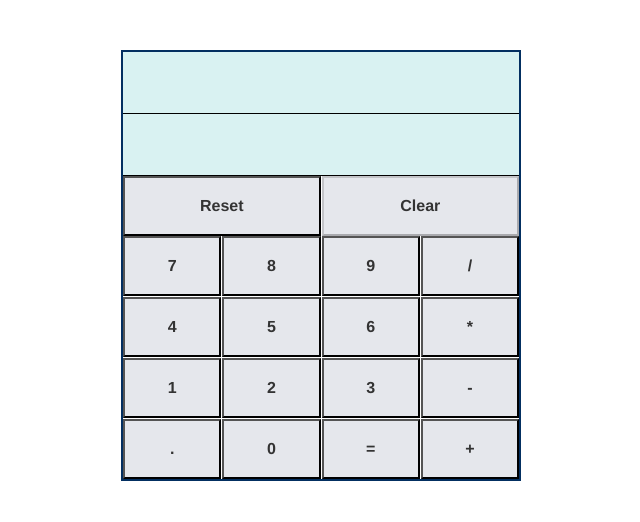
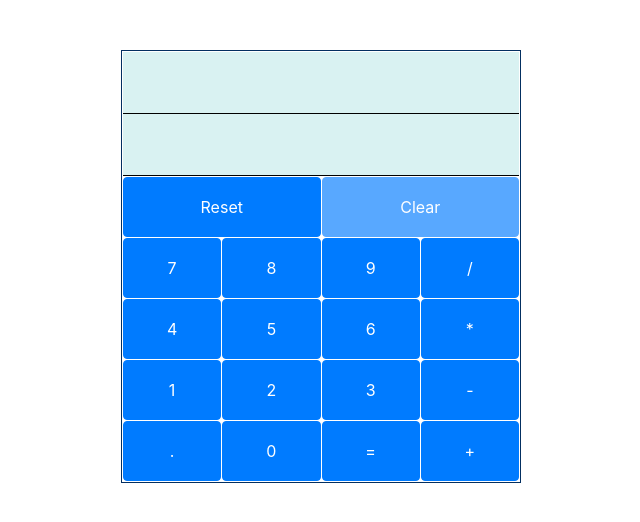
Before and after one commit to ShahabuddinAnsari/react-calculator, a React (Create React App) app: page / in a window 1280 px wide. Shown: the top 522 px of the page, without its empty margins (319-959 px from the left). Built offline with nearby package versions, Linux system fonts and the light colour scheme.

Commit message:
added bootstrap

```diff
--- a/public/index.html
+++ b/public/index.html
@@ -1,15 +1,33 @@
 <!DOCTYPE html>
 <html lang="en">
+
 <head>
-    <meta charset="utf-8" />
-    <meta name="viewport" content="width=device-width, initial-scale=1">
-    <link rel="stylesheet" href="https://maxcdn.bootstrapcdn.com/bootstrap/3.4.1/css/bootstrap.min.css">
-    <script src="https://ajax.googleapis.com/ajax/libs/jquery/3.4.1/jquery.min.js"></script>
-    <script src="https://maxcdn.bootstrapcdn.com/bootstrap/3.4.1/js/bootstrap.min.js"></script>
+  <!-- Required meta tags -->
+  <meta charset="utf-8">
+  <meta name="viewport" content="width=device-width, initial-scale=1, shrink-to-fit=no">
+
+  <!-- Bootstrap CSS -->
+  <link rel="stylesheet" href="https://stackpath.bootstrapcdn.com/bootstrap/4.4.1/css/bootstrap.min.css"
+    integrity="sha384-Vkoo8x4CGsO3+Hhxv8T/Q5PaXtkKtu6ug5TOeNV6gBiFeWPGFN9MuhOf23Q9Ifjh" crossorigin="anonymous">
+
   <title>Calculator</title>
 </head>
+
 <body>
   <noscript>You need to enable JavaScript to run this app.</noscript>
   <div id="root"></div>
+  <!-- Optional JavaScript -->
+  <!-- jQuery first, then Popper.js, then Bootstrap JS -->
+  <script src="https://code.jquery.com/jquery-3.4.1.slim.min.js"
+    integrity="sha384-J6qa4849blE2+poT4WnyKhv5vZF5SrPo0iEjwBvKU7imGFAV0wwj1yYfoRSJoZ+n"
+    crossorigin="anonymous"></script>
+  <script src="https://cdn.jsdelivr.net/npm/popper.js@1.16.0/dist/umd/popper.min.js"
+    integrity="sha384-Q6E9RHvbIyZFJoft+2mJbHaEWldlvI9IOYy5n3zV9zzTtmI3UksdQRVvoxMfooAo"
+    crossorigin="anonymous"></script>
+  <script src="https://stackpath.bootstrapcdn.com/bootstrap/4.4.1/js/bootstrap.min.js"
+    integrity="sha384-wfSDF2E50Y2D1uUdj0O3uMBJnjuUD4Ih7YwaYd1iqfktj0Uod8GCExl3Og8ifwB6"
+    crossorigin="anonymous"></script>
+
 </body>
+
 </html>
--- a/src/app.css
+++ b/src/app.css
@@ -6,7 +6,8 @@ html, body, #root {
 }
 
 .wrapper {
-    border: 2px solid rgb(3, 47, 97);
+    border: 1px solid rgb(3, 47, 97);
+    padding: 1px;
     max-width: 400px;
     min-width: 230px;
     margin: 50px auto;
@@ -36,6 +37,7 @@ html, body, #root {
     grid-template-columns: 1fr 1fr;
     grid-template-rows: 60px;
     column-gap: 1px;
+    padding: 1px 0;
 }
 
 .button {
--- a/src/component/Keypads.js
+++ b/src/component/Keypads.js
@@ -7,31 +7,28 @@ class Keypads extends Component {
         return (
             <div>
                 <div className="actions">
-                    <button className="button" onClick={this.props.reset}>Reset</button>
+                    <button className="btn btn-primary" onClick={this.props.reset}>Reset</button>
                     {/* <button className={"button " + disableBtn ? "disableBtn" : ""} disabled={disableBtn} onClick={this.props.clearInput}>Clear</button> */}
-                    <button className="button" disabled={disableBtn} onClick={this.props.clearInput}>Clear</button>
+                    <button className="btn btn-primary" disabled={disableBtn} onClick={this.props.clearInput}>Clear</button>
                 </div>
-                <div>
-                    <div className="keypad">
-                        <button className="button" value="7" onClick={this.props.inputHandler}>7</button>
-                        <button className="button" value="8" onClick={this.props.inputHandler}>8</button>
-                        <button className="button" value="9" onClick={this.props.inputHandler}>9</button>
-                        <button className="button" value="/" onClick={this.props.inputHandler}>/</button>
-                        <button className="button" value="4" onClick={this.props.inputHandler}>4</button>
-                        <button className="button" value="5" onClick={this.props.inputHandler}>5</button>
-                        <button className="button" value="6" onClick={this.props.inputHandler}>6</button>
-                        <button className="button" value="*" onClick={this.props.inputHandler}>*</button>
-                        <button className="button" value="1" onClick={this.props.inputHandler}>1</button>
-                        <button className="button" value="2" onClick={this.props.inputHandler}>2</button>
-                        <button className="button" value="3" onClick={this.props.inputHandler}>3</button>
-                        <button className="button" value="-" onClick={this.props.inputHandler}>-</button>
-                        <button className="button" value="." onClick={this.props.inputHandler}>.</button>
-                        <button className="button" value="0" onClick={this.props.inputHandler}>0</button>
-                        <button className="button" value="=" onClick={this.props.getResult}>=</button>
-                        <button className="button" value="+" onClick={this.props.inputHandler}>+</button>
-                    </div >
-
-                </div>
+                <div className="keypad">
+                    <button className="btn btn-primary" value="7" onClick={this.props.inputHandler}>7</button>
+                    <button className="btn btn-primary" value="8" onClick={this.props.inputHandler}>8</button>
+                    <button className="btn btn-primary" value="9" onClick={this.props.inputHandler}>9</button>
+                    <button className="btn btn-primary" value="/" onClick={this.props.inputHandler}>/</button>
+                    <button className="btn btn-primary" value="4" onClick={this.props.inputHandler}>4</button>
+                    <button className="btn btn-primary" value="5" onClick={this.props.inputHandler}>5</button>
+                    <button className="btn btn-primary" value="6" onClick={this.props.inputHandler}>6</button>
+                    <button className="btn btn-primary" value="*" onClick={this.props.inputHandler}>*</button>
+                    <button className="btn btn-primary" value="1" onClick={this.props.inputHandler}>1</button>
+                    <button className="btn btn-primary" value="2" onClick={this.props.inputHandler}>2</button>
+                    <button className="btn btn-primary" value="3" onClick={this.props.inputHandler}>3</button>
+                    <button className="btn btn-primary" value="-" onClick={this.props.inputHandler}>-</button>
+                    <button className="btn btn-primary" value="." onClick={this.props.inputHandler}>.</button>
+                    <button className="btn btn-primary" value="0" onClick={this.props.inputHandler}>0</button>
+                    <button className="btn btn-primary" value="=" onClick={this.props.getResult}>=</button>
+                    <button className="btn btn-primary" value="+" onClick={this.props.inputHandler}>+</button>
+                </div >
             </div>
         );
     }
```
Lines whose indentation alone changed are shown as unchanged.
